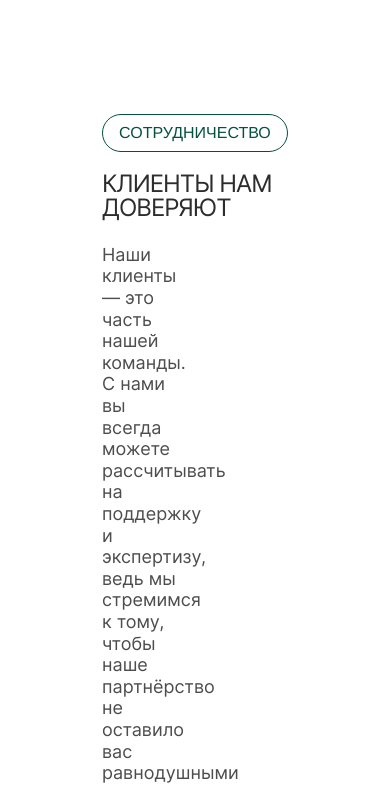
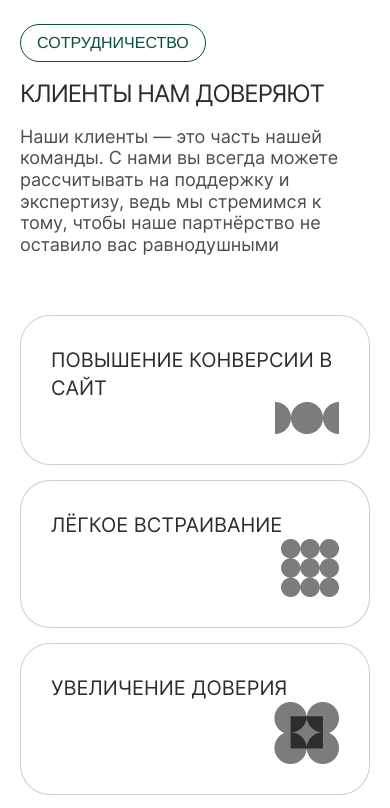
Before and after one commit to Shimatrix/XR_Place-1, a React (Vite) app: page / in a window 390 px wide. Shown: the part 2560-3368 px from the top of the page. Built offline with nearby package versions, Linux system fonts and the light colour scheme; a web font is replaced by a local one.

Commit message:
feat: добавлена анимация появления карточек в секции ClientsTrust

```diff
--- a/eslint.config.js
+++ b/eslint.config.js
@@ -27,7 +27,10 @@ export default [
         HTMLInputElement: 'readonly',
         HTMLTextAreaElement: 'readonly',
         KeyboardEvent: 'readonly',
-        SVGSVGElement: 'readonly'
+        SVGSVGElement: 'readonly',
+        HTMLDivElement: 'readonly',
+        IntersectionObserver: 'readonly',
+        setTimeout: 'readonly'
       }
     },
     plugins: {
--- a/src/components/sections/ClientsTrust/ClientsTrust.module.scss
+++ b/src/components/sections/ClientsTrust/ClientsTrust.module.scss
@@ -1,4 +1,5 @@
 @import '../../../assets/styles/_variables.css';
+
 .section {
   padding: 150px 102px;
   background-color: var(--ui-white);
@@ -7,6 +8,7 @@
   min-height: 100vh;
   max-width: 1440px;
   margin: 0 auto;
+  overflow: hidden;
 }
 
 .header {
@@ -36,6 +38,8 @@
   grid-template-rows: repeat(4, 1fr);
   grid-column-gap: 10px;
   grid-row-gap: 10px;
+  transform-style: preserve-3d;
+  perspective: 1000px;
 
   .div1 {
     grid-area: 1 / 1 / 2 / 2;
@@ -56,3 +60,25 @@
     grid-area: 3 / 3 / 5 / 4;
   }
 }
+
+@media (max-width: 768px) {
+  .section {
+    padding: 60px 20px;
+  }
+
+  .description {
+    margin: 20px 0;
+    max-width: 100%;
+  }
+
+  .cards {
+    grid-template-columns: 1fr;
+    grid-template-rows: auto;
+    gap: 15px;
+    max-height: none;
+
+    > div {
+      grid-area: auto !important;
+    }
+  }
+}
--- a/src/components/sections/ClientsTrust/ClientsTrust.tsx
+++ b/src/components/sections/ClientsTrust/ClientsTrust.tsx
@@ -35,6 +35,8 @@ const cards = [
   }
 ];
 
+const ANIMATION_DELAY = 200;
+
 export function ClientsTrust() {
   return (
     <section className={styles.section}>
@@ -57,6 +59,7 @@ export function ClientsTrust() {
               title={card.title}
               url={card.url}
               className={styles[gridClass]}
+              delay={index * ANIMATION_DELAY}
             />
           );
         })}
--- a/src/components/ui/ClientCard/ClientCard.module.scss
+++ b/src/components/ui/ClientCard/ClientCard.module.scss
@@ -8,11 +8,34 @@
   padding: 30px;
   border-radius: 30px;
   border: 0.5px solid var(--grey-light-opacity);
+  transform: scale(0.9);
+  opacity: 0;
+  transition:
+    transform 0.3s ease,
+    background-color 0.3s ease;
+
+  &:hover {
+    background-color: var(--primary);
+    color: var(--ui-white);
+
+    .title {
+      color: var(--ui-white);
+    }
+  }
+
+  &.visible {
+    animation: scaleIn 0.6s ease forwards;
+  }
 }
 
 .icon {
   margin: auto 0 0 auto;
   object-fit: contain;
+  transition: filter 0.3s ease;
+
+  .card:hover & {
+    filter: brightness(0) invert(1);
+  }
 }
 
 .title {
@@ -21,4 +44,16 @@
   line-height: 1.4;
   color: var(--text-black);
   margin: 0 auto auto 0;
+  transition: color 0.3s ease;
 }
+
+@keyframes scaleIn {
+  0% {
+    transform: scale(0.9);
+    opacity: 0;
+  }
+  100% {
+    transform: scale(1);
+    opacity: 1;
+  }
+}
--- a/src/components/ui/ClientCard/ClientCard.tsx
+++ b/src/components/ui/ClientCard/ClientCard.tsx
@@ -1,16 +1,55 @@
+import { useEffect, useRef, useState } from 'react';
 import styles from './ClientCard.module.scss';
 
 interface ClientCardProps {
   title: string;
   url: string;
   className?: string;
+  delay?: number;
 }
 
-export function ClientCard({ title, url, className }: ClientCardProps) {
+export function ClientCard({
+  title,
+  url,
+  className,
+  delay = 0
+}: ClientCardProps) {
+  const [isVisible, setIsVisible] = useState(false);
+  const cardRef = useRef<HTMLDivElement>(null);
+
+  useEffect(() => {
+    const observer = new IntersectionObserver(
+      ([entry]) => {
+        if (entry.isIntersecting) {
+          setTimeout(() => {
+            setIsVisible(true);
+          }, delay);
+          observer.unobserve(entry.target);
+        }
+      },
+      {
+        threshold: 0.1
+      }
+    );
+
+    if (cardRef.current) {
+      observer.observe(cardRef.current);
+    }
+
+    return () => {
+      if (cardRef.current) {
+        observer.unobserve(cardRef.current);
+      }
+    };
+  }, [delay]);
+
   return (
-    <div className={`${styles.card} ${className || ''}`}>
+    <div
+      ref={cardRef}
+      className={`${styles.card} ${className || ''} ${isVisible ? styles.visible : ''}`}
+    >
       <h3 className={styles.title}>{title}</h3>
-      <img className={styles.icon} src={url} />
+      <img className={styles.icon} src={url} alt={title} />
     </div>
   );
 }
```
